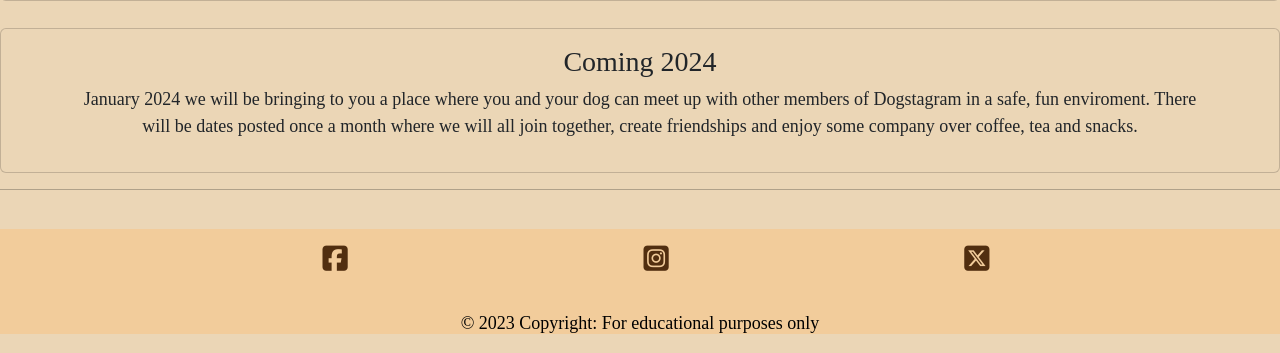
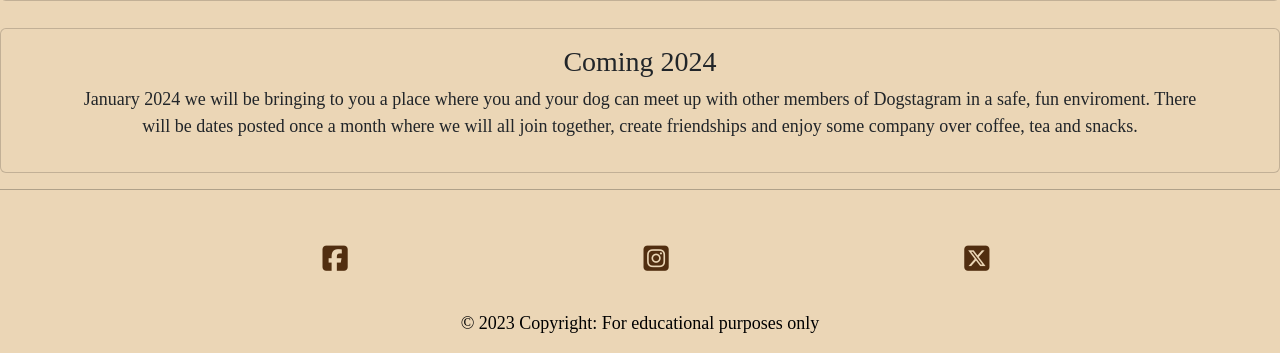
Before and after one commit to shellym96/dog-stagram, a Django app: page / in a window 1280 px wide. Shown: the part 492-845 px from the top of the page. Run offline with Django 3.2, Linux system fonts and the light colour scheme; some libraries are stand-ins or nearby versions.

Commit message:
Change footer background colour

```diff
--- a/static/css/style.css
+++ b/static/css/style.css
@@ -48,7 +48,7 @@ footer {
   width: 100%;
   height: 105px;
   text-align: center;
-  background-color: rgb(242, 204, 155);
+  background-color: rgb(235, 214, 182);
 }
 
 /* social media links */
@@ -85,7 +85,7 @@ h3 {
 .card-img-top {
   object-fit: cover;
   width: 100%;
-  height: 40%;
+  max-height: 25vh;
 }
 
 /* #select_image {
```
